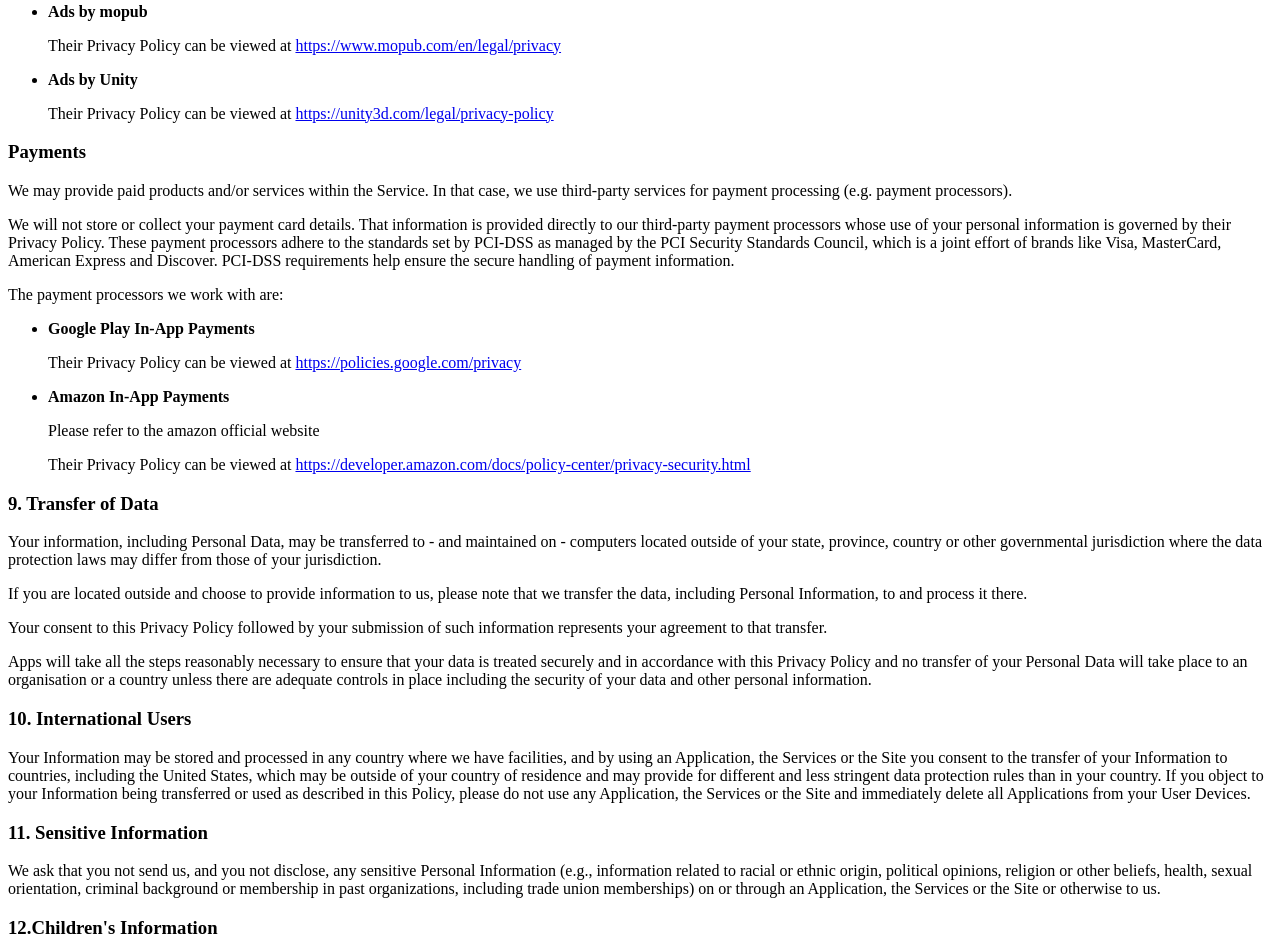
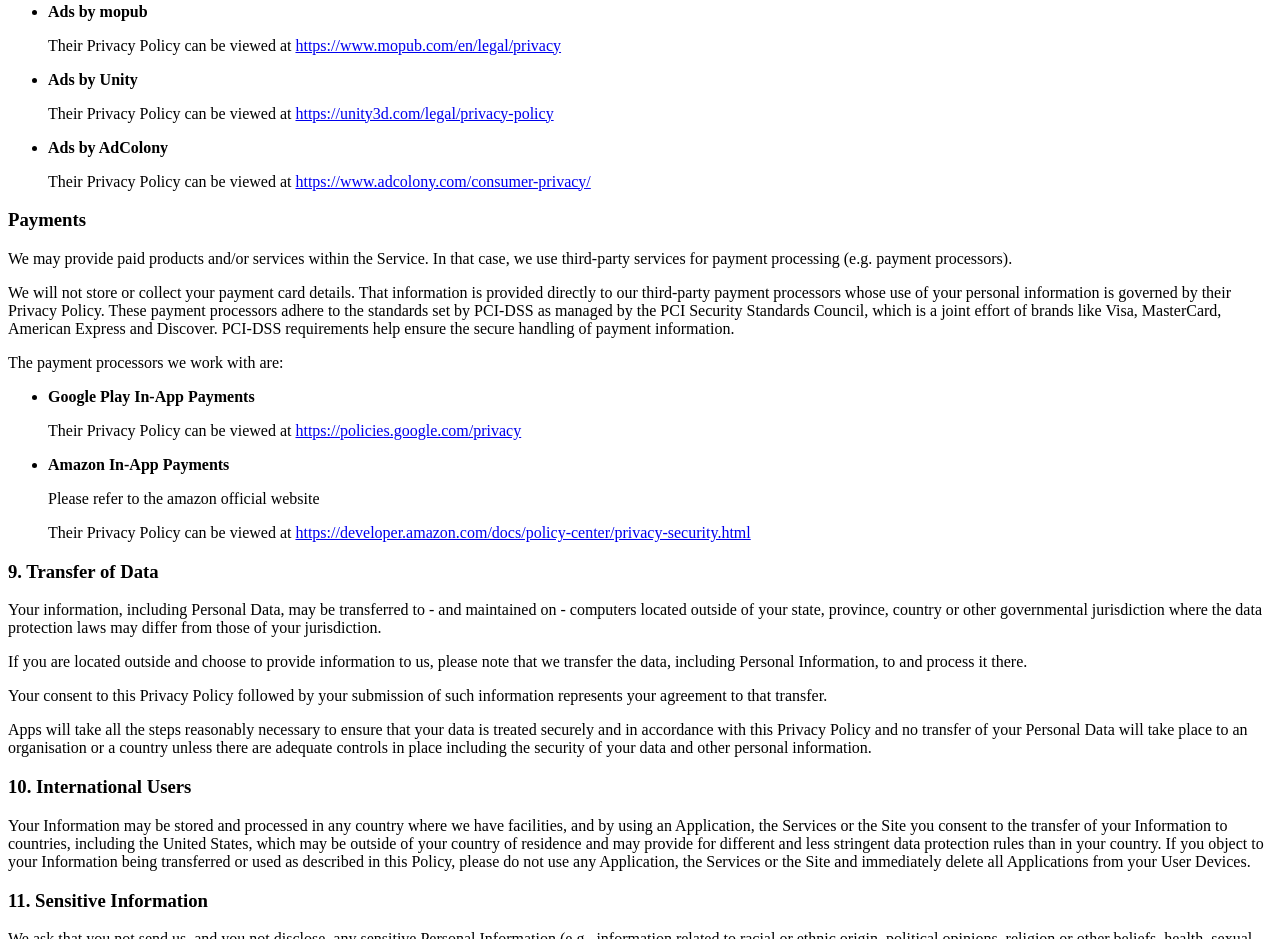
Before and after one commit to TNMNLLC/TNMNLLC.github.io, a plain HTML site: page PrivacyPolicy.html in a window 1280 px wide. Shown: the part 3836-4775 px from the top of the page. Drawn offline with Linux system fonts and the light colour scheme.

Commit message:
Update PrivacyPolicy.html

```diff
--- a/PrivacyPolicy.html
+++ b/PrivacyPolicy.html
@@ -461,8 +461,14 @@
     </li>
     <li>
       <p><strong>Ads by Unity</strong></p>
-      <p>Their Privacy Policy can be viewed at <a href=" https://unity3d.com/legal/privacy-policy"
+      <p>Their Privacy Policy can be viewed at <a href="https://unity3d.com/legal/privacy-policy"
           rel="external nofollow noopener" target="_blank"> https://unity3d.com/legal/privacy-policy</a>
+      </p>
+    </li>
+    <li>
+      <p><strong>Ads by AdColony</strong></p>
+      <p>Their Privacy Policy can be viewed at <a href="https://www.adcolony.com/consumer-privacy/"
+          rel="external nofollow noopener" target="_blank">https://www.adcolony.com/consumer-privacy/</a>
       </p>
     </li>
   </ul>
```
